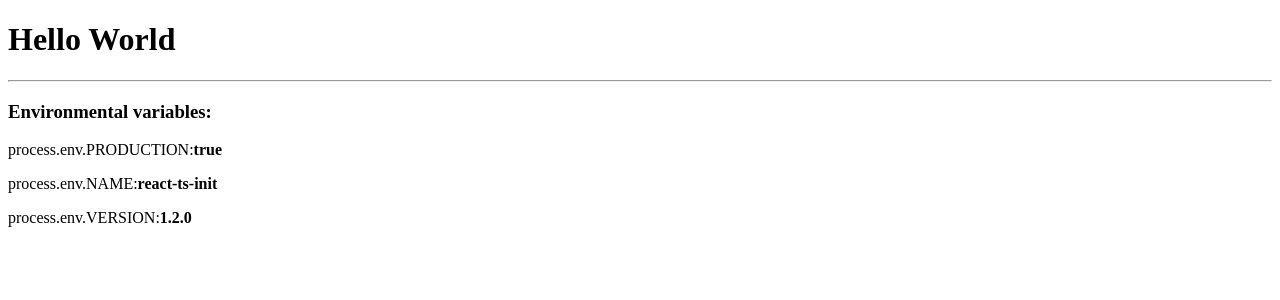
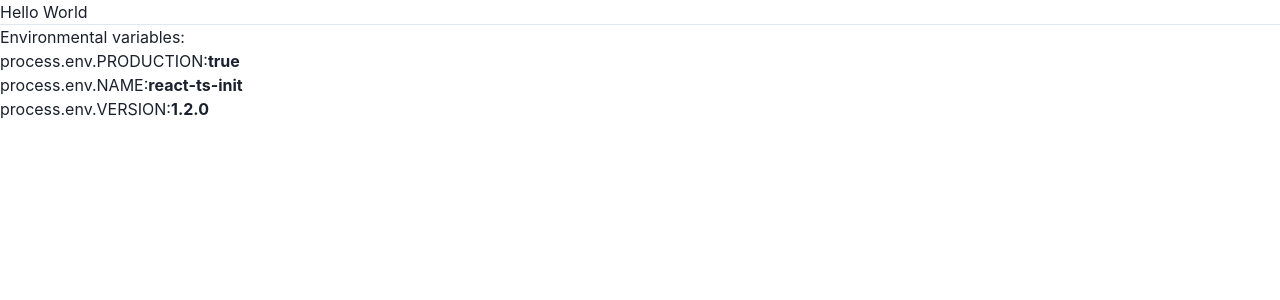
Before and after one commit to NULL-header/null-header.github.io, a React app: page / in a window 1280 px wide. Shown: the top 300 px of the page. Built offline with nearby package versions, Linux system fonts and the light colour scheme.

Commit message:
style: remove margin and padding #5

```diff
--- a/src/app.tsx
+++ b/src/app.tsx
@@ -1,4 +1,22 @@
 import React from "react";
+import { extendTheme, Box, ChakraProvider } from "@chakra-ui/react";
 import { HelloWorld } from "./components/HelloWorld";
 
-export const App = () => <HelloWorld />;
+const theme = extendTheme({
+  styles: {
+    global: {
+      "html, body": {
+        margin: 0,
+        padding: 0,
+      },
+    },
+  },
+});
+
+export const App = () => (
+  <ChakraProvider theme={theme}>
+    <Box height="100vh" width="100vw">
+      <HelloWorld />
+    </Box>
+  </ChakraProvider>
+);
```
